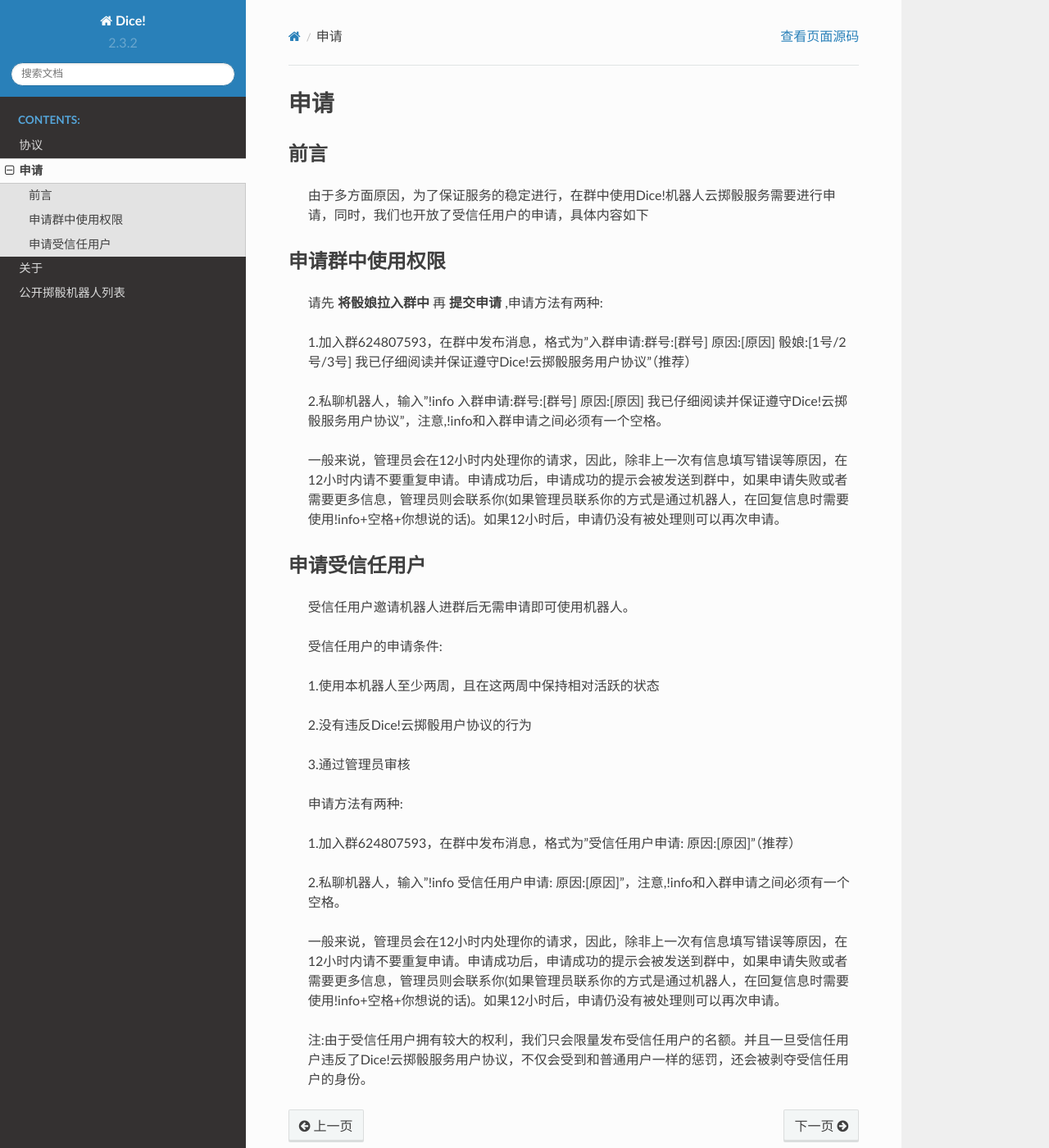
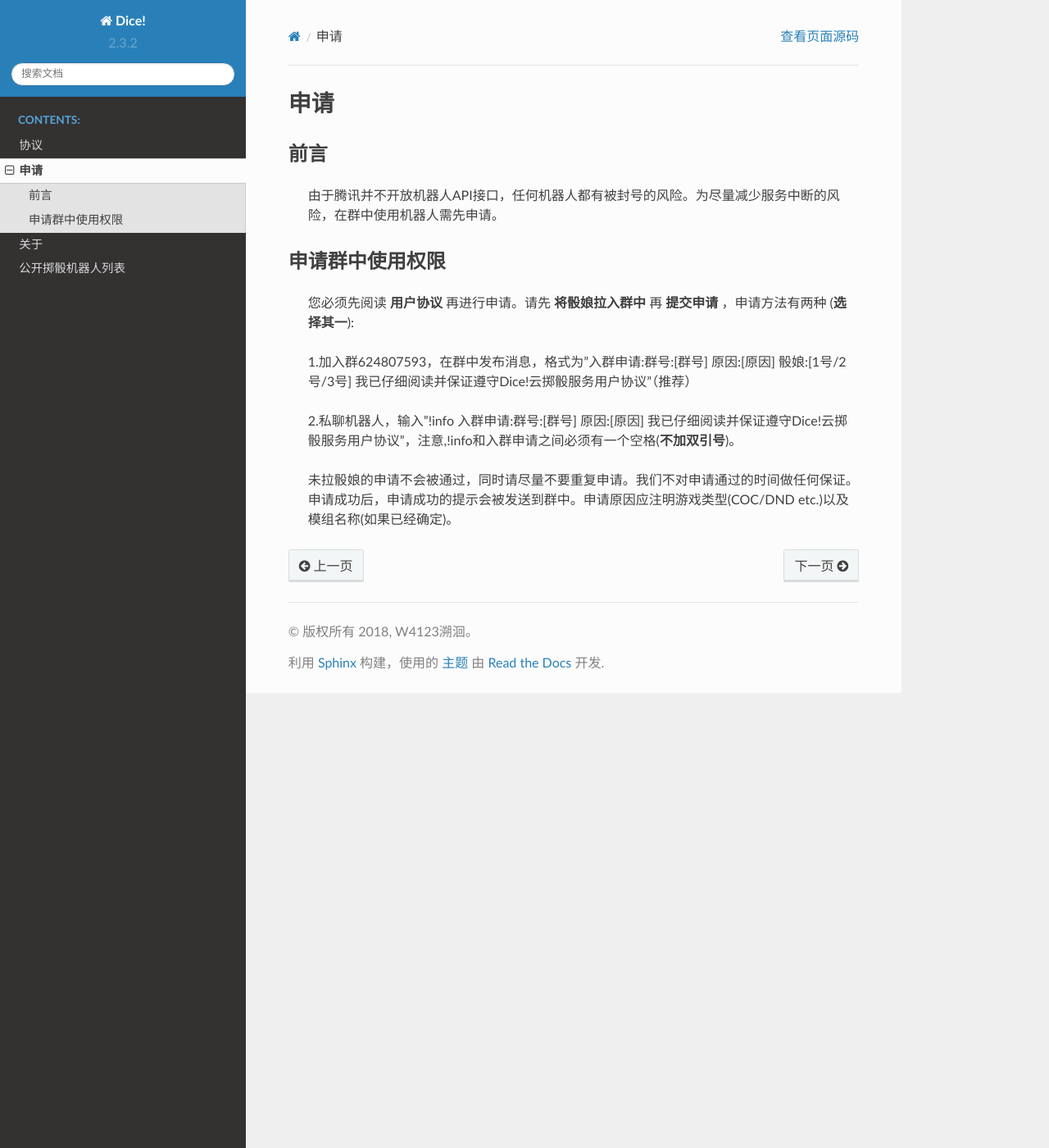
Before and after one commit to Dice-Developer-Team/Dice, a Sphinx documentation site: the page built from docs/Apply.rst, in a window 1280 px wide and 1400 px high. Shown: the whole window at 82% size. Built offline with Sphinx 7.4.7 and the Read the Docs theme 2.0.0, drawn with Linux system fonts in a browser that asks for light colours.

Commit message:
Update Application Document

```diff
--- a/docs/Apply.rst
+++ b/docs/Apply.rst
@@ -10,40 +10,15 @@
 前言
 -----------
 
-   由于多方面原因，为了保证服务的稳定进行，在群中使用Dice!机器人云掷骰服务需要进行申请，同时，我们也开放了受信任用户的申请，具体内容如下
-
+   由于腾讯并不开放机器人API接口，任何机器人都有被封号的风险。为尽量减少服务中断的风险，在群中使用机器人需先申请。
 
 申请群中使用权限
 -----------------------
 
-    请先 **将骰娘拉入群中** 再 **提交申请** ,申请方法有两种:
+    您必须先阅读 **用户协议** 再进行申请。请先 **将骰娘拉入群中** 再 **提交申请** ，申请方法有两种 (**选择其一**):
 
     1.加入群624807593，在群中发布消息，格式为"入群申请:群号:[群号] 原因:[原因] 骰娘:[1号/2号/3号] 我已仔细阅读并保证遵守Dice!云掷骰服务用户协议"（推荐）
 
-    2.私聊机器人，输入"!info 入群申请:群号:[群号] 原因:[原因] 我已仔细阅读并保证遵守Dice!云掷骰服务用户协议"，注意,!info和入群申请之间必须有一个空格。
+    2.私聊机器人，输入"!info 入群申请:群号:[群号] 原因:[原因] 我已仔细阅读并保证遵守Dice!云掷骰服务用户协议"，注意,!info和入群申请之间必须有一个空格(**不加双引号**)。
 
-    一般来说，管理员会在12小时内处理你的请求，因此，除非上一次有信息填写错误等原因，在12小时内请不要重复申请。申请成功后，申请成功的提示会被发送到群中，如果申请失败或者需要更多信息，管理员则会联系你(如果管理员联系你的方式是通过机器人，在回复信息时需要使用!info+空格+你想说的话)。如果12小时后，申请仍没有被处理则可以再次申请。
-
-
-申请受信任用户
--------------------------
-
-    受信任用户邀请机器人进群后无需申请即可使用机器人。
-
-    受信任用户的申请条件:
-
-    1.使用本机器人至少两周，且在这两周中保持相对活跃的状态
-
-    2.没有违反Dice!云掷骰用户协议的行为
-
-    3.通过管理员审核
-
-    申请方法有两种:
-
-    1.加入群624807593，在群中发布消息，格式为"受信任用户申请: 原因:[原因]"（推荐）
-
-    2.私聊机器人，输入"!info 受信任用户申请: 原因:[原因]"，注意,!info和入群申请之间必须有一个空格。
-
-    一般来说，管理员会在12小时内处理你的请求，因此，除非上一次有信息填写错误等原因，在12小时内请不要重复申请。申请成功后，申请成功的提示会被发送到群中，如果申请失败或者需要更多信息，管理员则会联系你(如果管理员联系你的方式是通过机器人，在回复信息时需要使用!info+空格+你想说的话)。如果12小时后，申请仍没有被处理则可以再次申请。
-
-    注:由于受信任用户拥有较大的权利，我们只会限量发布受信任用户的名额。并且一旦受信任用户违反了Dice!云掷骰服务用户协议，不仅会受到和普通用户一样的惩罚，还会被剥夺受信任用户的身份。
+    未拉骰娘的申请不会被通过，同时请尽量不要重复申请。我们不对申请通过的时间做任何保证。申请成功后，申请成功的提示会被发送到群中。申请原因应注明游戏类型(COC/DND etc.)以及模组名称(如果已经确定)。
```
